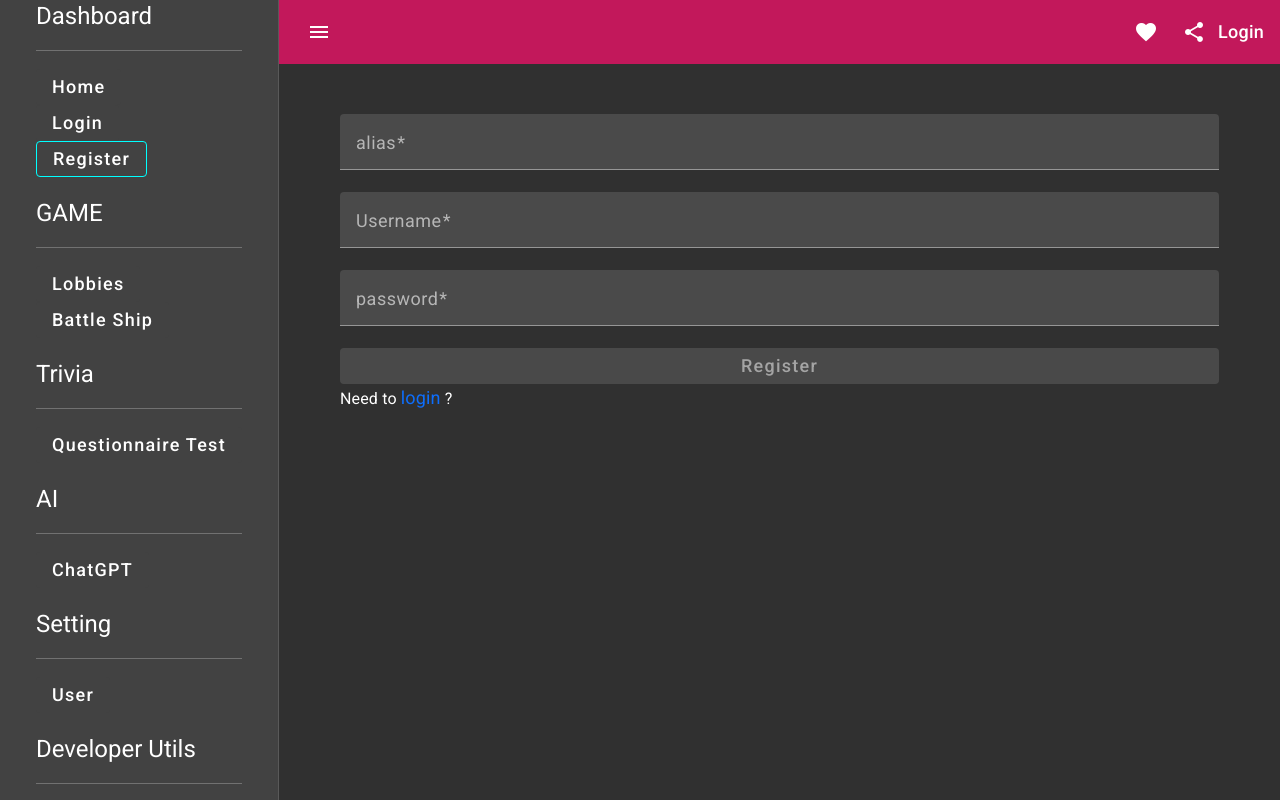
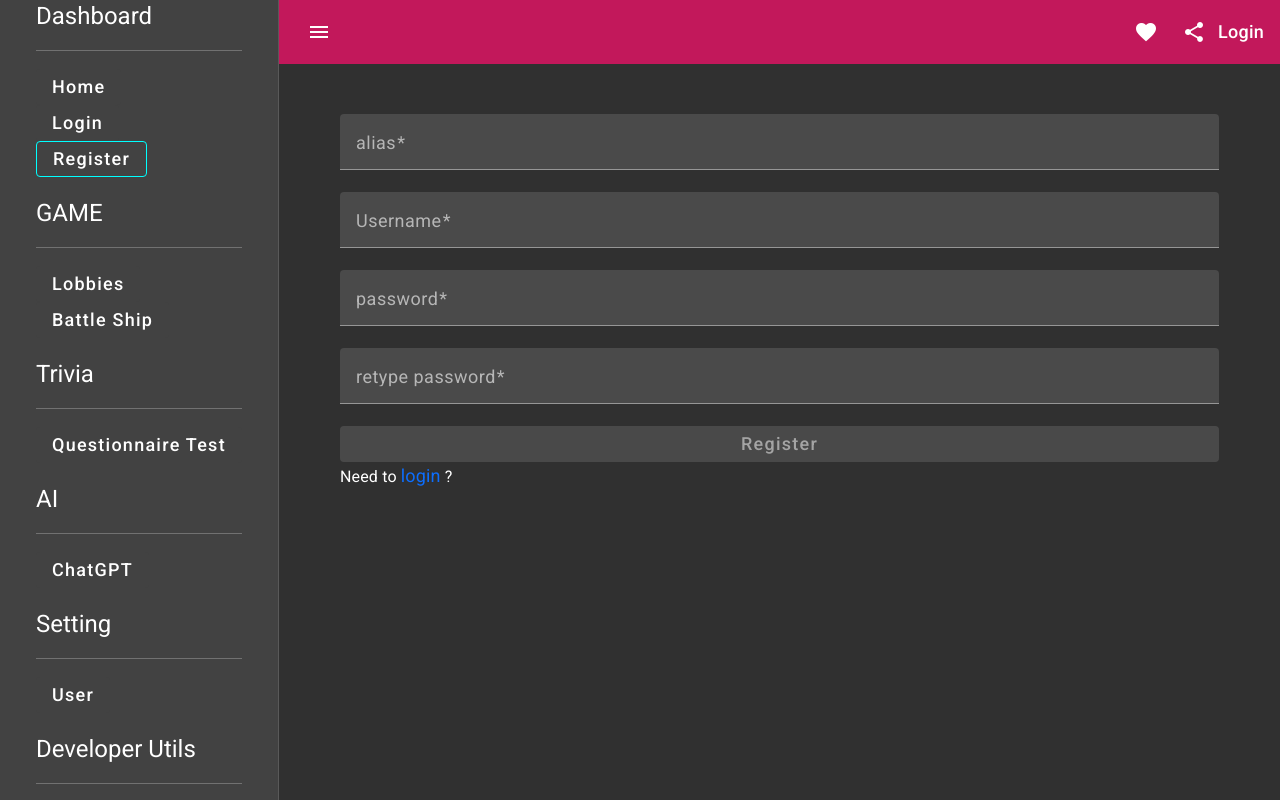
Before and after one commit to vincent-inc/v-service, an Angular app: page /register in a window 1280 px wide. Built offline with nearby package versions, Linux system fonts and the light colour scheme; no server answers.

Commit message:
add on summit form

```diff
--- a/src/app/register/register.component.html
+++ b/src/app/register/register.component.html
@@ -1,4 +1,4 @@
-<ul class="margin-center" appMatFormFieldGroup (onAllInputCheck)="validForm = $event">
+<ul class="margin-center" appMatFormFieldGroup (onFormSummit)="register()" (onAllInputCheck)="validForm = $event">
   <li *ngIf="error" class="text-center" style="color: red;">
     {{error}}
     <hr>
@@ -26,7 +26,19 @@
     <app-mat-form-field-input
     [value]="password" (valueOutput)="password = $event.toString()"
     [required]="true"
+    (onValueChange)="validateRetypePassword()"
     label="password"
+    placeholder="some password"
+    styleWidth="100%"
+    [showVisibleSwitch]="true"
+    ></app-mat-form-field-input>
+  </li>
+  <li>
+    <app-mat-form-field-input
+    [value]="retypePassword" (valueOutput)="retypePassword = $event.toString()"
+    [required]="true"
+    [error]="retypePasswordError" (onValueChange)="validateRetypePassword()"
+    label="retype password"
     placeholder="some password"
     styleWidth="100%"
     [showVisibleSwitch]="true"
--- a/src/app/register/register.component.ts
+++ b/src/app/register/register.component.ts
@@ -17,6 +17,9 @@ export class RegisterComponent implements OnInit, AfterContentChecked {
   usernameError: string = '';
 
   password: string = ''
+
+  retypePassword: string = ''
+  retypePasswordError: string = '';
 
   alias: string = ''
 
@@ -106,4 +109,11 @@ export class RegisterComponent implements OnInit, AfterContentChecked {
       error => {}
     );
   }
+
+  validateRetypePassword() {
+    if(this.password !== this.retypePassword)
+      this.retypePasswordError = 'Retype Password does not match with password'
+    else
+      this.retypePasswordError = '';
+  }
 }
--- a/src/app/shared/directive/mat-form-field-group.directive.ts
+++ b/src/app/shared/directive/mat-form-field-group.directive.ts
@@ -1,20 +1,36 @@
-import { AfterContentChecked, AfterContentInit, AfterViewChecked, AfterViewInit, ChangeDetectorRef, ContentChild, ContentChildren, Directive, DoCheck, EventEmitter, Output, QueryList, ViewChild, ViewChildren } from '@angular/core';
+import { AfterContentChecked, AfterContentInit, AfterViewChecked, AfterViewInit, ChangeDetectorRef, ContentChild, ContentChildren, Directive, DoCheck, EventEmitter, OnDestroy, Output, QueryList, ViewChild, ViewChildren } from '@angular/core';
 import { MatFormFieldInputComponent } from '../util-component/mat-form-field-input/mat-form-field-input.component';
 import { MatButton } from '@angular/material/button';
+import { MatFormFieldTextAreaComponent } from '../util-component/mat-form-field-text-area/mat-form-field-text-area.component';
+import { Subscription } from 'rxjs';
 
 @Directive({
   selector: '[appMatFormFieldGroup]'
 })
-export class MatFormFieldGroupDirective implements AfterContentInit, AfterContentChecked {
+export class MatFormFieldGroupDirective implements AfterContentInit, AfterContentChecked, OnDestroy {
 
   @Output()
   onAllInputCheck: EventEmitter<boolean> = new EventEmitter();
 
+  @Output()
+  onFormSummit: EventEmitter<void> = new EventEmitter();
+
   @ContentChildren(MatFormFieldInputComponent, { descendants: true })
   matFromFieldInputs!: QueryList<MatFormFieldInputComponent>;
 
+  @ContentChildren(MatFormFieldTextAreaComponent, { descendants: true })
+  matFormFieldTextArea!: QueryList<MatFormFieldTextAreaComponent>;
+
+  subscriptions: Subscription[] = []
+
   constructor() {
 
+  }
+
+  ngOnDestroy(): void {
+    this.subscriptions.forEach(e => {
+      e.unsubscribe();
+    })
   }
 
   ngAfterContentChecked(): void {
@@ -22,16 +38,45 @@ export class MatFormFieldGroupDirective implements AfterContentInit, AfterConten
   }
 
   ngAfterContentInit(): void {
+    this.subscriptions = [];
+
+    this.matFromFieldInputs.forEach(e => {
+      this.subscriptions.push(
+        e.onEnter.subscribe(
+          res => {this.onFormSummit.emit()}
+        )
+      )
+    })
+
+    this.matFormFieldTextArea.forEach(e => {
+      this.subscriptions.push(
+        e.onEnter.subscribe(
+          res => {this.onFormSummit.emit()}
+        )
+      )
+    })
   }
 
   validateAllInput(): boolean {
     let valid = true;
-    this.matFromFieldInputs.forEach(e => {
-      if (!valid)
-        return;
 
-      valid = e.isValidInput();
-    });
+    if(this.matFormFieldTextArea) {
+      this.matFormFieldTextArea.forEach(e => {
+        if (!valid)
+          return;
+
+        valid = e.isValidInput();
+      });
+    }
+
+    if(this.matFromFieldInputs) {
+      this.matFromFieldInputs.forEach(e => {
+        if (!valid)
+          return;
+
+        valid = e.isValidInput();
+      });
+    }
 
     this.onAllInputCheck.emit(valid);
     return valid;
```
